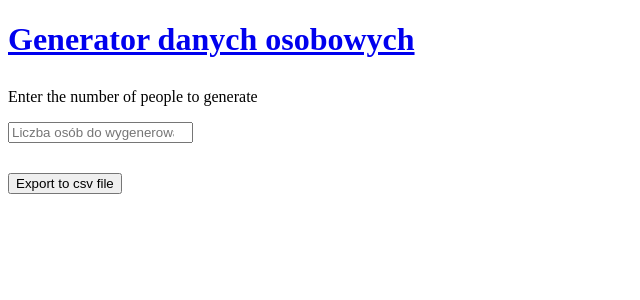
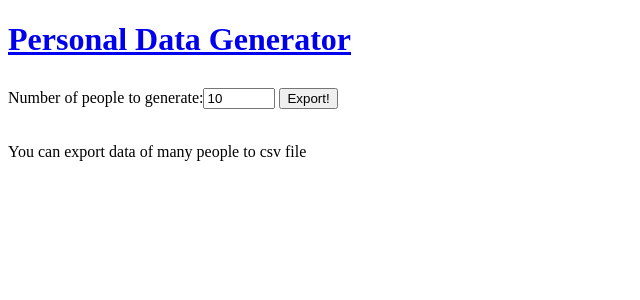
Before and after one commit to Szymon-SR/personal-data-generator, a Django app: page /to_file/ in a window 1280 px wide. Shown: the top 300 px of the page, without its empty margins (0-640 px from the left). Run offline with Django 3.2, Linux system fonts and the light colour scheme.

Commit message:
Working csv export

```diff
--- /dev/null
+++ b/data_generation/data_generation/exporting.py
@@ -0,0 +1,9 @@
+import pandas as pd
+
+CSV_PATH = 'results.csv'
+
+def export_data_to_csv(list_of_rows):
+    df = pd.DataFrame.from_dict(list_of_rows)
+    df.to_csv(CSV_PATH, index=False, header=True)
+
+    return CSV_PATH
--- a/data_generation/data_generation/forms.py
+++ b/data_generation/data_generation/forms.py
@@ -7,9 +7,13 @@ GENDER_CHOICES = (
 )
 
 class GenerationForm(forms.Form):
+    """Django Form used to generate html forms, used to set parameters in generating one person"""
+
     gender = forms.ChoiceField(choices=GENDER_CHOICES, label='Gender to generate', initial='both')
 
-    def clean_gender(self):
-        if not self['gender'].html_name in self.data:
-            return self.fields['gender'].initial
-        return self.cleaned_data['gender']
+
+
+class ToFileForm(forms.Form):
+    """Django Form used to generate html forms, used to set parameters in generating data to file"""
+
+    number_of_rows = forms.IntegerField(max_value=1000, min_value=1, label='Number of people to generate')
--- a/data_generation/data_generation/views.py
+++ b/data_generation/data_generation/views.py
@@ -1,6 +1,6 @@
 import random
 from enum import Enum
-from django.http import HttpResponse
+from django.http import HttpResponse, FileResponse
 from django.template.loader import render_to_string
 
 from addresses.models import PostAddress, Street
@@ -8,39 +8,23 @@ from names.models import FirstName, LastName
 
 from non_database import number_generator
 
-from .forms import GenerationForm
+from .forms import GenerationForm, ToFileForm
+from .exporting import export_data_to_csv
 
 class GenderLetter(Enum):
         MALE = 'M'
         FEMALE = 'F'
         NEUTRAL = 'N'
 
-def home_view(request):
-    """View for the main page of the website"""
 
-    return HttpResponse(render_to_string('home-view.html', {}))
-
-
-def generation_view(request):
-    """View for generating one person"""
-
-    # initializing a form object to get input from user
-    form = GenerationForm(request.GET or None)
-    form.fields['gender'].initial = 'both'
-
-    # by default, generate female and male names
-    form_gender='both'
-
-    # print(request.path)
-
-    if request.method == 'GET' and form.is_valid():
-        form_gender = form.cleaned_data['gender']   # gender is' both', 'female' or 'male'
-        print(form_gender)
+def generate_person_dict(requested_gender: str = 'both'):
+    """Function to generate one person and return a dictionary with all the data"""
+    assert requested_gender in ('both', 'female', 'male')
 
     # convert text gender to boolean (True if male, False if female)
     # if user picked both genders, randomize it
     gender_to_boolean = {'both': random.choice([True, False]), 'female': False, 'male': True}
-    male_requested = gender_to_boolean[form_gender]
+    male_requested = gender_to_boolean[requested_gender]
 
     first_name_ids = FirstName.objects.filter(is_male=male_requested).values_list('id', flat=True)
     first_name_obj = FirstName.objects.get(id=random.choice(first_name_ids))
@@ -61,20 +45,49 @@ def generation_view(request):
     street_ids = Street.objects.values_list('id', flat=True)
     street_obj = Street.objects.get(id=random.choice(street_ids))
 
-    context = {
-        'form': form,
+    person_dict = {
         'first_name': first_name_obj.name.title(),
         'last_name': last_name_obj.name,
         'phone_number': number_generator.generate_phone_number(),
         'birth_date': pesel_gen.get_formatted_birth_date(),
         'pesel': pesel_gen.pesel,
         'street_name': street_obj.name,
+        'house_number': number_generator.generate_house_number(),
         'post_code': postaddr_obj.post_code,
         'city': postaddr_obj.city,
         'county': postaddr_obj.county,
         'voivodeship': postaddr_obj.voivodeship,
-        'house_number': number_generator.generate_house_number(),
     }
+
+    return person_dict
+
+
+def home_view(request):
+    """View for the main page of the website"""
+
+    return HttpResponse(render_to_string('home-view.html', {}))
+
+
+def generation_view(request):
+    """View for generating one person"""
+
+    # initializing a form object to get input from user
+    form = GenerationForm(request.GET or None)
+    form.fields['gender'].initial = 'both'
+
+    # by default, generate female and male names
+    form_gender='both'
+
+    if request.method == 'GET' and form.is_valid():
+        form_gender = form.cleaned_data['gender']   # gender is' both', 'female' or 'male'
+
+    person_data = generate_person_dict(form_gender)
+
+    context = {
+        'form': form,
+    }
+    # add the personal data to context
+    context.update(person_data)
 
     HTML_STRING = render_to_string('generation-view.html', context=context)
 
@@ -83,7 +96,28 @@ def generation_view(request):
 
 def file_view(request):
     """View for generating multiple people and exporting to a file"""
-    context = {}
+
+    # initializing a form object to get input from user
+    form = ToFileForm(request.GET or None)
+    form.fields['number_of_rows'].initial = 10
+
+    if request.method == 'GET' and form.is_valid():
+        form_number_of_rows = form.cleaned_data['number_of_rows']
+
+        # create a list to store multiple dictionaries, each with data of one person
+        all_people = [generate_person_dict() for _ in range(form_number_of_rows)]
+        csv_path = export_data_to_csv(all_people)
+
+        csv_file = open(csv_path).read()
+        response = FileResponse(csv_file)
+        response['Content-Disposition'] = 'attachment; filename=personal_data.csv'
+
+        return response
+
+    context = {
+        'form': form,
+    }
+
     HTML_STRING = render_to_string('file-view.html', context=context)
 
     return HttpResponse(HTML_STRING)
--- a/data_generation/templates/base.html
+++ b/data_generation/templates/base.html
@@ -3,7 +3,7 @@
 
 <head>
     <a href="{% url 'home' %}">
-        <h1>Generator danych osobowych</h1>
+        <h1>Personal Data Generator</h1>
     </a>
 </head>
 
--- a/data_generation/templates/file-view.html
+++ b/data_generation/templates/file-view.html
@@ -2,19 +2,18 @@
 
 {% block content %}
 
-{% if not exported %}
+
 <div style="margin-top:30px;">
-    <form action="." method="GET">
-        <p>Enter the number of people to generate</p>
-        {% csrf_token %}
-        <div style="margin-top:10px;"><input type="number" name="entries" placeholder="Liczba osób do wygenerowania" />
-        </div>
-        <div style="margin-top:30px;"><button type="button"> Export to csv file</button></div>
+    <form action="" method="GET">
+        {{ form }}
+        <input type="submit" value="Export!">
     </form>
 </div>
+<br>
+{% if exported %}
+<p>Data has been exported to file</p>
 {% else %}
-<p>Data has been exported to file</p>
-
+<p>You can export data of many people to csv file</p>
 {% endif %}
 
 {% endblock content %}
--- a/requirements.txt
+++ b/requirements.txt
@@ -1,5 +1,9 @@
 asgiref==3.5.2
 Django==3.2.13
+django-extensions==3.1.5
+numpy==1.22.4
+pandas==1.4.2
+python-dateutil==2.8.2
 pytz==2022.1
+six==1.16.0
 sqlparse==0.4.2
-django-extensions
```
Also changed, not shown: data_generation/templates/generation-view.html (+13 -13 lines).
